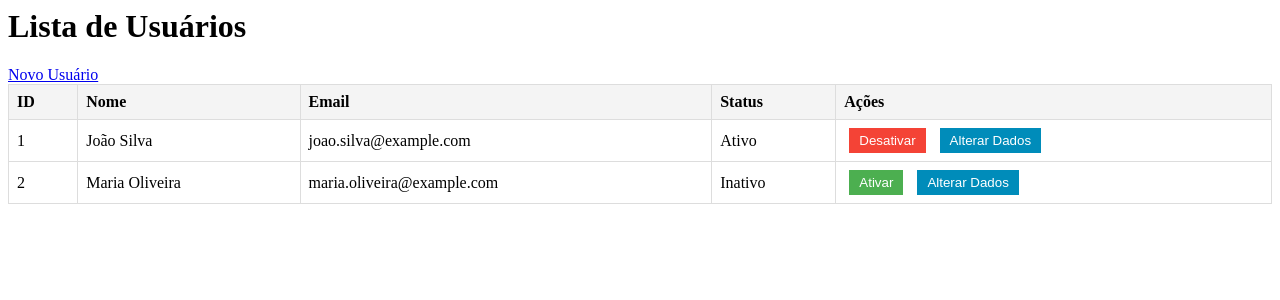
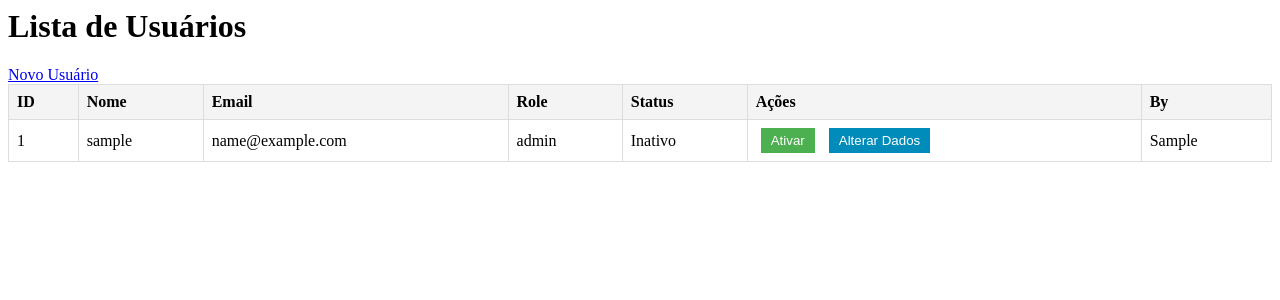
Before and after one commit to luizqueiroz-br/QQSec, a Flask app: template templates/admin/usuarios.html in a window 1280 px wide. Shown: the top 300 px of the page. Run offline with Flask 3, Linux system fonts and the light colour scheme; the template is opened without the code that fills it: most values are stand-ins (such as "Sample title", 1, 10 or a date in 2020).

Commit message:
update module register

```diff
--- a/admin/views.py
+++ b/admin/views.py
@@ -1,6 +1,7 @@
 from flask import Blueprint, render_template, abort, request
 from flask_login import login_required, current_user
 from time import sleep
+from models import User
 views_admin_bp = Blueprint('views_admin', __name__)
 
 
@@ -20,7 +21,7 @@ def users():
     if current_user.role != 'admin':
         return render_template('acesso_negado.html')
     if request.headers.get('HX-Request'):
-        return render_template('admin/usuarios.html')
+        return render_template('admin/usuarios.html', lista_usuarios=User.get_all_users())
     return render_template('dashboard.html')
 
 @views_admin_bp.route('/settings')
--- a/templates/admin/usuarios.html
+++ b/templates/admin/usuarios.html
@@ -53,32 +53,33 @@
                 <th>ID</th>
                 <th>Nome</th>
                 <th>Email</th>
+                <th>Role</th>
                 <th>Status</th>
                 <th>Ações</th>
+                <th>By</th>
             </tr>
         </thead>
         <tbody>
-            <!-- Exemplo de linha de usuário -->
+
+             {% for user in lista_usuarios %}
             <tr>
-                <td>1</td>
-                <td>João Silva</td>
-                <td>joao.silva@example.com</td>
-                <td>Ativo</td>
+                <td>{{ user.id }}</td>
+                <td>{{ user.username }}</td>
+                <td>{{ user.email }}</td>
+                <td>{{ user.role }}</td>
+                <td>{{ 'Ativo' if user.is_active else 'Inativo' }}</td>
                 <td>
-                    <button class="btn-deactivate">Desativar</button>
+                    {% if user.is_active %}
+                        <button class="btn-deactivate">Desativar</button>
+                    {% else %}
+                        <button class="btn-activate">Ativar</button>
+                    {% endif %}
                     <button class="btn-edit">Alterar Dados</button>
                 </td>
+                <td>{{ user.by}}</td>
+
             </tr>
-            <tr>
-                <td>2</td>
-                <td>Maria Oliveira</td>
-                <td>maria.oliveira@example.com</td>
-                <td>Inativo</td>
-                <td>
-                    <button class="btn-activate">Ativar</button>
-                    <button class="btn-edit">Alterar Dados</button>
-                </td>
-            </tr>
+            {% endfor %}
             <!-- Adicione mais usuários aqui -->
         </tbody>
     </table>
```
Also changed, not shown: models.py (+9 -1 lines), instance/db_local.db.
